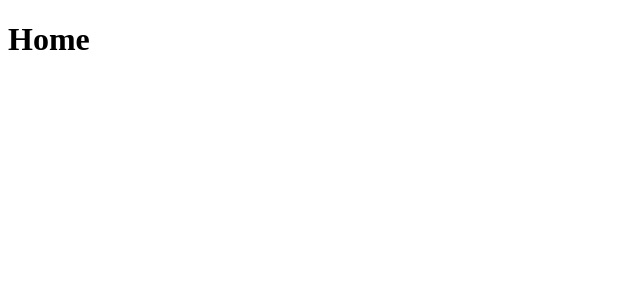
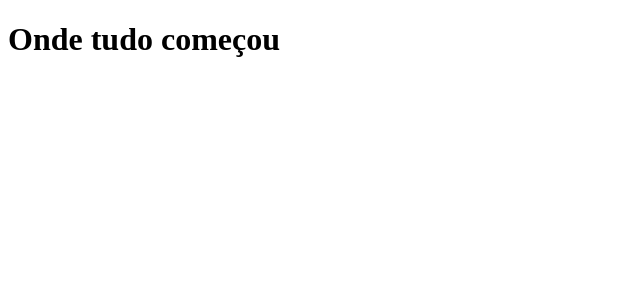
Before and after one commit to lfeliperibeiro/comerebebernews, a Next.js app: page / in a window 1280 px wide. Shown: the top 300 px of the page, without its empty margins (0-640 px from the left). Built offline with nearby package versions, Linux system fonts and the light colour scheme.

Commit message:
refactor: modificar a frase inicial

```diff
--- a/pages/index.js
+++ b/pages/index.js
@@ -1,5 +1,5 @@
 function Home(){
-    return <h1>Home</h1>
+    return <h1>Onde tudo começou</h1>
 }
 
 export default Home
```
